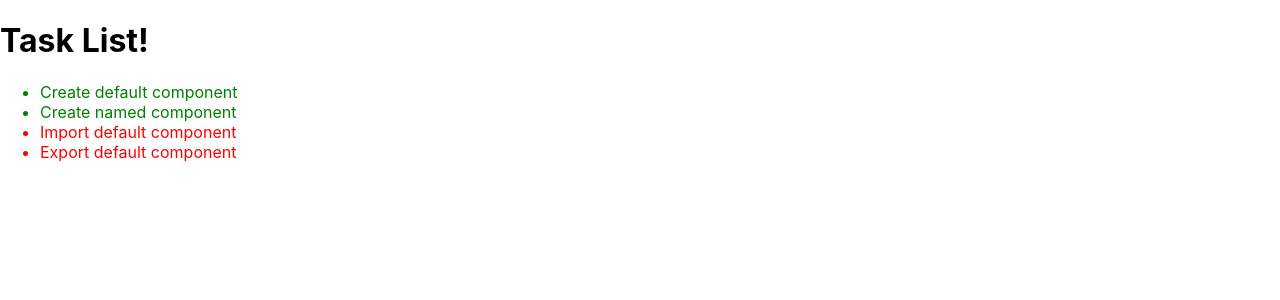
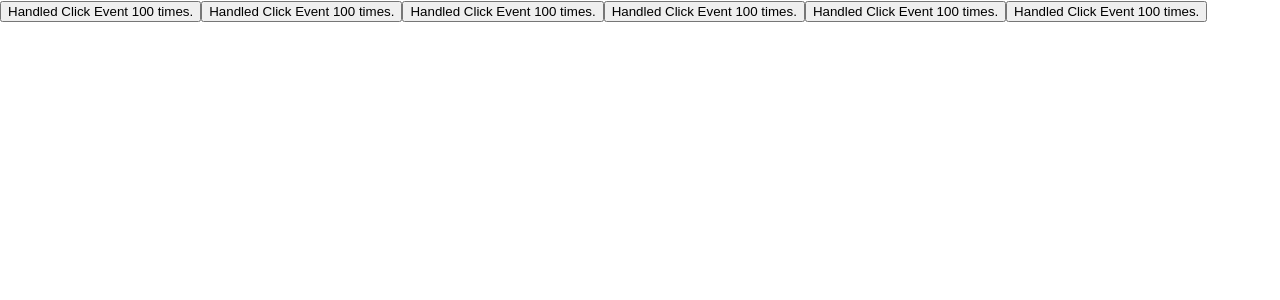
Before and after one commit to ACY3MA2023/AMDGIT, a React (Create React App) app in the folder REACT/ld1-react-javascript/: page / in a window 1280 px wide. Shown: the top 300 px of the page. Built offline with nearby package versions, Linux system fonts and the light colour scheme.

Commit message:
commit..

```diff
--- a/REACT/ld1-react-javascript/src/App.js
+++ b/REACT/ld1-react-javascript/src/App.js
@@ -1,3 +1,5 @@
+import {useState} from "react";
+
 const user = {
     name: 'Katherinee',
     imageUrl: 'https://i.imgur.com/MK3eW3Am.jpg',
@@ -54,7 +56,7 @@ const tasks = [
 
 // // default export
 // Functional Component
-export default function TaskList() {
+export  function TaskList() {
     //Step 1 : Performs logic, necassirily on data
     // Returns the elements of an array that meet the condition specified in a callback function
     // const listTasks = tasks.map((task) => {
@@ -84,3 +86,32 @@ export default function TaskList() {
 //         {task.title}
 //     </li>
 // }
+
+
+export default function App() {
+    return (
+        <>
+        <EventHandleButton/>
+        <EventHandleButton/>
+            <EventHandleButton/>
+            <EventHandleButton/>
+            <EventHandleButton/>
+            <EventHandleButton/>
+            </>
+    )
+}
+ export function EventHandleButton(){
+
+    // const [counterData, mutateCounter]        =  useState(100);
+    const [something, setSomething]  =  useState(100);
+    // counter = counter + 1;
+    function eventHandler(){
+            setSomething(something +1);
+            // alert("event handled!")
+        }
+        return (
+            <button onClick={eventHandler}>
+                Handled Click Event {something} times.
+            </button>
+        )
+}
```
